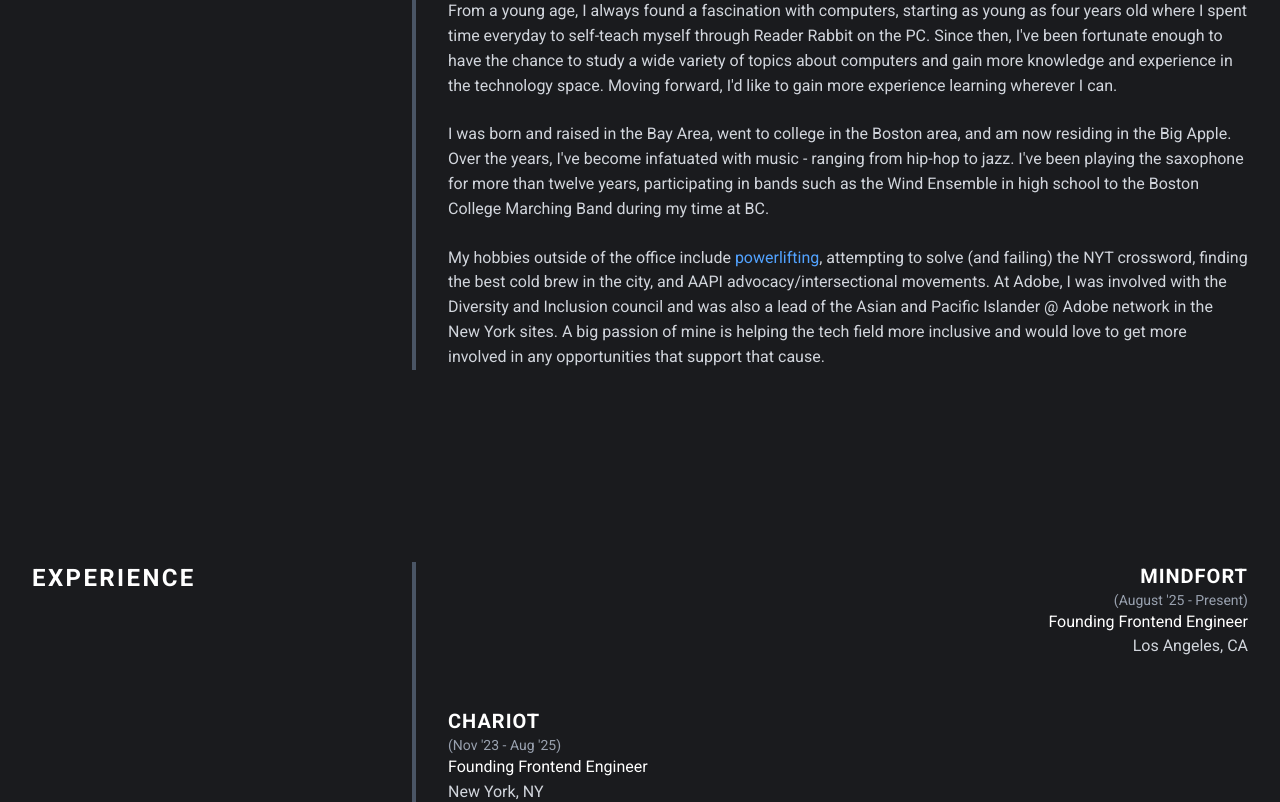
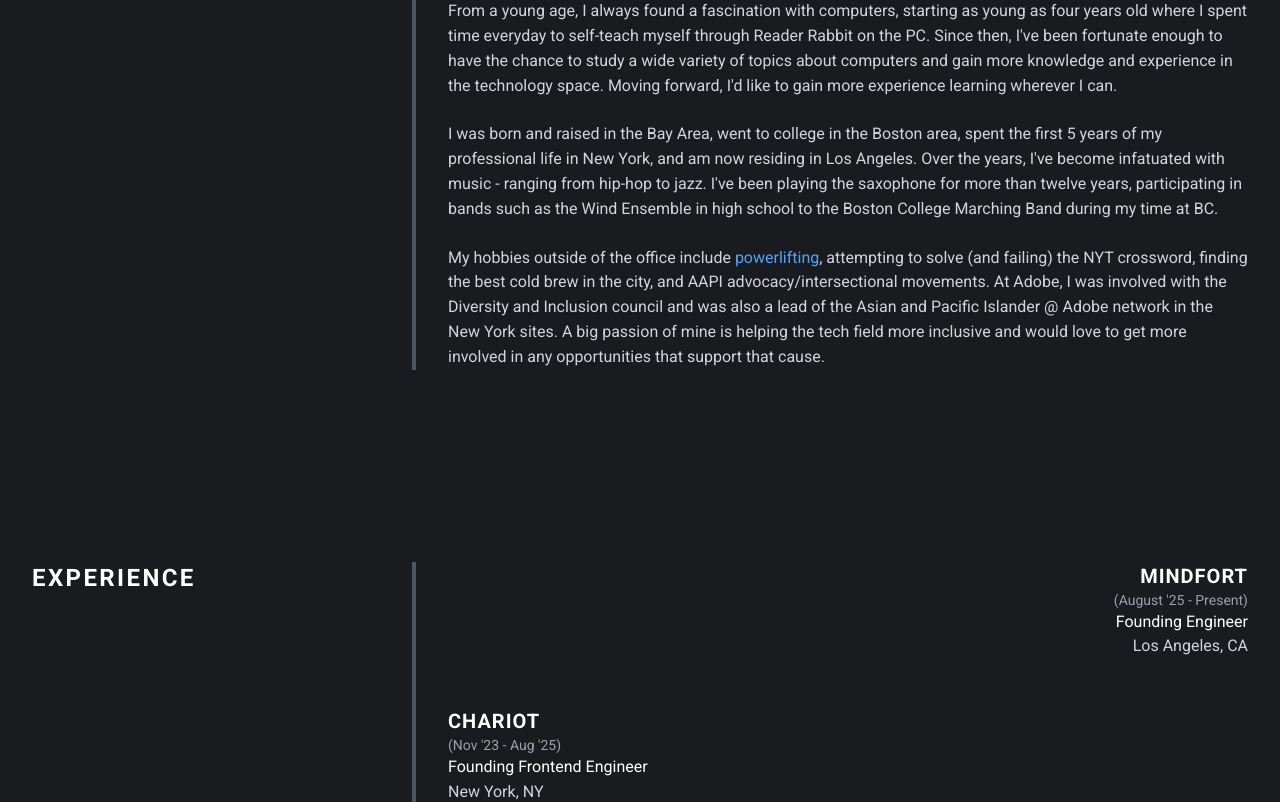
Before and after one commit to andrewchough/andrewchough.github.io, a Next.js app: page /about in a window 1280 px wide. Shown: the part 320-1122 px from the top of the page. Built offline with nearby package versions, Linux system fonts and the light colour scheme.

Commit message:
Remove blog, update info

```diff
--- a/src/components/About.jsx
+++ b/src/components/About.jsx
@@ -32,11 +32,12 @@ export default function About() {
           </p>
           <p>
             I was born and raised in the Bay Area, went to college in the Boston
-            area, and am now residing in the Big Apple. Over the years,
-            I&apos;ve become infatuated with music - ranging from hip-hop to
-            jazz. I&apos;ve been playing the saxophone for more than twelve
-            years, participating in bands such as the Wind Ensemble in high
-            school to the Boston College Marching Band during my time at BC.
+            area, spent the first 5 years of my professional life in New York,
+            and am now residing in Los Angeles. Over the years, I&apos;ve become
+            infatuated with music - ranging from hip-hop to jazz. I&apos;ve been
+            playing the saxophone for more than twelve years, participating in
+            bands such as the Wind Ensemble in high school to the Boston College
+            Marching Band during my time at BC.
           </p>
           <p>
             My hobbies outside of the office include{" "}
--- a/src/components/Experience.tsx
+++ b/src/components/Experience.tsx
@@ -5,7 +5,7 @@ const Experience = () => {
     {
       company: "MINDFORT",
       date: "(August '25 - Present)",
-      title: "Founding Frontend Engineer",
+      title: "Founding Engineer",
       location: "Los Angeles, CA",
       align: "end",
     },
--- a/src/components/Footer.jsx
+++ b/src/components/Footer.jsx
@@ -39,7 +39,7 @@ export default function Footer() {
         </a>
       </div>
       <div>
-        <p className="footer pb-4">COPYRIGHT © 2025 ANDREW CHOUGH</p>
+        <p className="footer pb-4">COPYRIGHT © 2026 ANDREW CHOUGH</p>
       </div>
     </>
   );
--- a/src/components/Navbar.jsx
+++ b/src/components/Navbar.jsx
@@ -90,14 +90,14 @@ export default function Navbar() {
                 >
                   MUSIC
                 </Link>
-                <Link
+                {/* <Link
                   href="/blogs"
                   role="menuitem"
                   className="block px-3 py-2 text-sm text-white/80 hover:bg-white/10 hover:text-white"
                   onClick={() => setOpen(false)}
                 >
                   BLOG
-                </Link>
+                </Link> */}
               </div>
             ) : null}
           </div>
```
